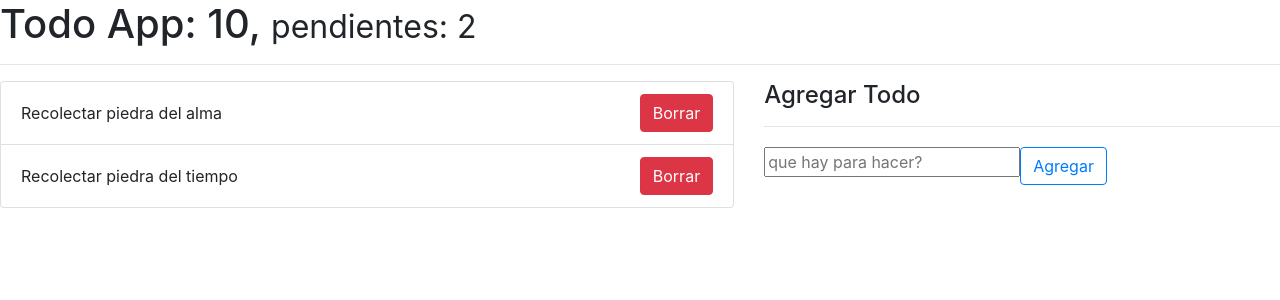
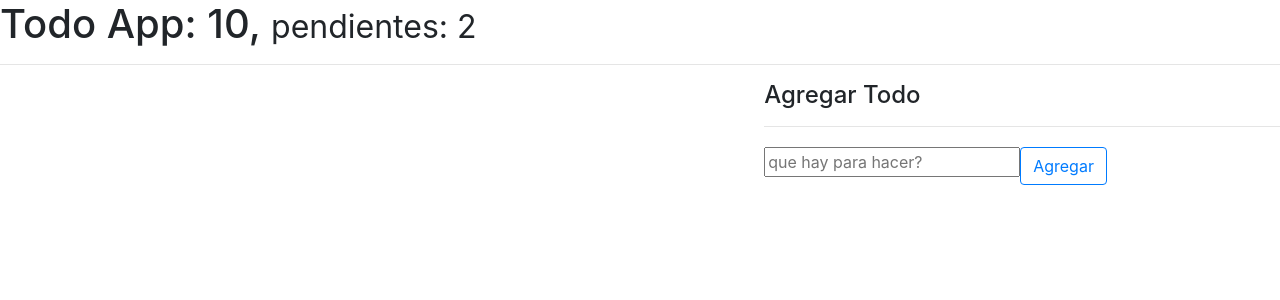
Before and after one commit to jsfc2199/hook-app, a React (Vite) app: page / in a window 1280 px wide. Shown: the top 300 px of the page. Built offline with nearby package versions, Linux system fonts and the light colour scheme.

Commit message:
Added localStorage to manage the useReducer state

```diff
--- a/src/08-Reducer/TodoApp.jsx
+++ b/src/08-Reducer/TodoApp.jsx
@@ -1,28 +1,29 @@
 /* eslint-disable no-unused-vars */
-import { useReducer } from "react";
+import { useEffect, useReducer } from "react";
 import { todoReducer } from "./todoReducer";
 import TodoList from './components/TodoList';
 import TodoAdd from './components/TodoAdd';
 
-const initialState = [
-  {
-    id: new Date().getTime(),
-    description: "Recolectar piedra del alma",
-    done: false,
-  },
-  {
-    id: new Date().getTime() * 3,
-    description: "Recolectar piedra del tiempo",
-    done: false,
-  },
-];
+const initialState = [];
+
+// obtenemos del local storage lo que haya para cargarlo al useReducer
+const init = () =>{
+  return JSON.parse(localStorage.getItem('todos')) || []  //si es nulo el localStorage devolvemos un array vacio
+}
 
 const TodoApp = () => {
-  const [todos, dispatch] = useReducer(todoReducer, initialState); //el reducer no se ejecuta es decur todoReducer() NO, solo se pasa la referecia
+  //usamos la tercera funcion del useReducer para mantener el state del localStorage y asi no se pierda la info
+  const [todos, dispatch] = useReducer(todoReducer, initialState, init); //el reducer no se ejecuta es decur todoReducer() NO, solo se pasa la referecia
+
+  //use effect para que cuando cambien los todos los almacenamos en el local storage
+  useEffect(() => {
+    //guardamos unicamente strings en el local storage
+    localStorage.setItem('todos', JSON.stringify(todos))
+
+
+  }, [todos])
 
   const handleNewTodo = (todo) => {
-    console.log({todo})
-
     const action = {
       type: '[TODO] Add Todo',
       payload: todo
```
